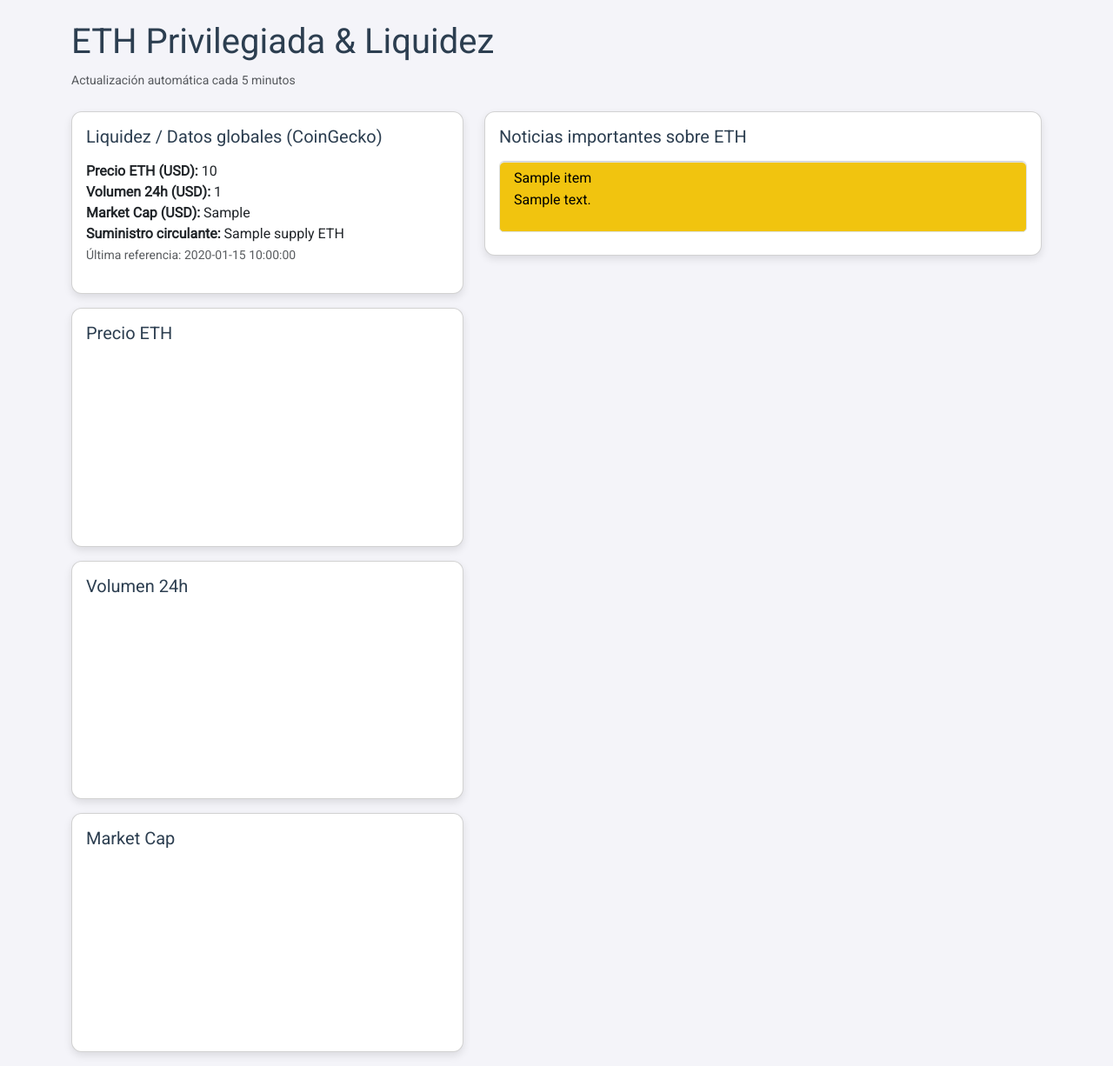
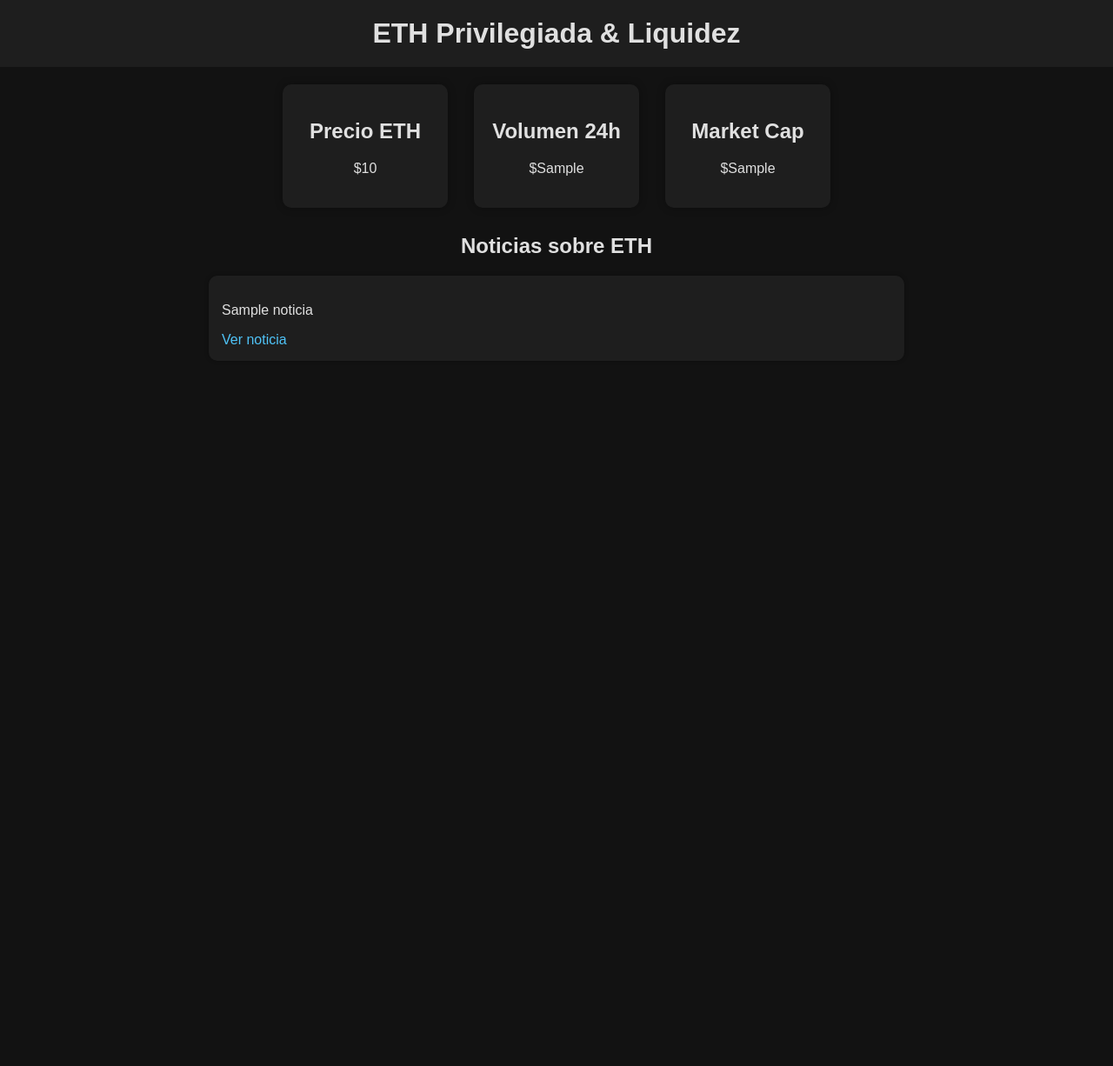
Before and after one commit to Josytoo95/ETH-, a Flask app: template templates/index.html in a window 1280 px wide. Shown: the whole page at 87% size. After the commit the page ends 396 px from the top, so only its background shows below. Run offline with Flask 3, Linux system fonts and the light colour scheme; the template is opened without the code that fills it: most values are stand-ins (such as "Sample title", 1, 10 or a date in 2020); a map, chart or similar area stays blank.

Commit message:
Descripción de lo que cambiaste

```diff
--- a/app.py
+++ b/app.py
@@ -4,27 +4,18 @@ import requests
 from flask import Flask, render_template
 from bs4 import BeautifulSoup
 from deep_translator import GoogleTranslator
-import os
 
 app = Flask(__name__)
 
-# --- Archivos locales ---
-HISTORIAL_FILE = "historial.json"
-NOTICIAS_FILE = "noticias.json"
+# --- Cachés en memoria ---
+cache_eth = {"data": None, "last_fetch": 0}
+cache_noticias = {"data": None, "last_fetch": 0}
 
-# --- Función para consultar CoinGecko con caché ---
+# --- Función para obtener datos de ETH ---
 def fetch_eth_data():
-    """Devuelve el precio, volumen y market cap de ETH usando caché de 1 min."""
-    if os.path.exists(HISTORIAL_FILE):
-        with open(HISTORIAL_FILE, "r", encoding="utf-8") as f:
-            historial = json.load(f)
-    else:
-        historial = {}
-
     ahora = time.time()
-    # Si el último fetch fue hace menos de 60s, devuelve cache
-    if "last_fetch" in historial and ahora - historial["last_fetch"] < 60:
-        return historial["data"]
+    if cache_eth["data"] and ahora - cache_eth["last_fetch"] < 60:
+        return cache_eth["data"]
 
     url = "https://api.coingecko.com/api/v3/coins/ethereum?localization=false&tickers=false"
     try:
@@ -36,40 +27,49 @@ def fetch_eth_data():
             "volumen_24h": data["market_data"]["total_volume"]["usd"],
             "market_cap": data["market_data"]["market_cap"]["usd"]
         }
-        # Guardar en cache
-        historial["last_fetch"] = ahora
-        historial["data"] = eth_info
-        with open(HISTORIAL_FILE, "w", encoding="utf-8") as f:
-            json.dump(historial, f, ensure_ascii=False, indent=2)
+        cache_eth["data"] = eth_info
+        cache_eth["last_fetch"] = ahora
         return eth_info
     except requests.exceptions.HTTPError as e:
         if resp.status_code == 429:
             print("Demasiadas solicitudes a CoinGecko, usando último valor guardado")
-            return historial.get("data", {"precio":0,"volumen_24h":0,"market_cap":0})
+            return cache_eth.get("data", {"precio": 0, "volumen_24h": 0, "market_cap": 0})
         else:
             raise e
+    except Exception as e:
+        print("Error al consultar CoinGecko:", e)
+        return {"precio": 0, "volumen_24h": 0, "market_cap": 0}
 
-# --- Función para obtener noticias ETH desde Coindesk ---
+# --- Función para obtener noticias ETH ---
 def fetch_coindesk_eth():
+    ahora = time.time()
+    if cache_noticias["data"] and ahora - cache_noticias["last_fetch"] < 300:  # 5 min
+        return cache_noticias["data"]
+
     url = "https://www.coindesk.com/arc/outboundfeeds/rss/?outputType=xml"
-    resp = requests.get(url)
-    soup = BeautifulSoup(resp.content, "html.parser")
-    items = soup.find_all("item")
-    noticias = []
+    try:
+        resp = requests.get(url)
+        soup = BeautifulSoup(resp.content, "html.parser")
+        items = soup.find_all("item")
+        noticias = []
 
-    for item in items:
-        title = item.title.text
-        link = item.link.text
-        if "ETH" in title or "Ethereum" in title:
-            # Traducir a español
-            title_es = GoogleTranslator(source='en', target='es').translate(title)
-            noticias.append({"titulo": title_es, "link": link})
+        for item in items:
+            title = item.title.text
+            link = item.link.text
+            if "ETH" in title or "Ethereum" in title:
+                try:
+                    title_es = GoogleTranslator(source='en', target='es').translate(title)
+                except Exception as e:
+                    print("Error al traducir:", e)
+                    title_es = title
+                noticias.append({"titulo": title_es, "link": link})
 
-    # Guardar noticias en archivo
-    with open(NOTICIAS_FILE, "w", encoding="utf-8") as f:
-        json.dump(noticias, f, ensure_ascii=False, indent=2)
-
-    return noticias
+        cache_noticias["data"] = noticias
+        cache_noticias["last_fetch"] = ahora
+        return noticias
+    except Exception as e:
+        print("Error al obtener noticias:", e)
+        return cache_noticias.get("data", [])
 
 # --- Ruta principal ---
 @app.route("/")
--- a/templates/index.html
+++ b/templates/index.html
@@ -1,122 +1,90 @@
-<!doctype html>
+<!DOCTYPE html>
 <html lang="es">
 <head>
-<meta charset="utf-8">
+    <meta charset="UTF-8">
     <title>ETH Privilegiada & Liquidez</title>
-<meta name="viewport" content="width=device-width, initial-scale=1">
-<link href="https://cdn.jsdelivr.net/npm/bootstrap@5.3.2/dist/css/bootstrap.min.css" rel="stylesheet">
-<link href="https://fonts.googleapis.com/css2?family=Roboto&display=swap" rel="stylesheet">
-<script src="https://cdn.jsdelivr.net/npm/chart.js"></script>
     <style>
-body { font-family: 'Roboto', sans-serif; background-color: #f4f4f9; }
-.card { background-color: #fff; border-radius: 12px; box-shadow: 0 4px 10px rgba(0,0,0,0.1); }
-h1, h5 { color: #2c3e50; }
-.list-group-item { border-radius: 8px; margin-bottom: 10px; }
-.bg-alta { background-color: #e74c3c; color: #fff; }
-.bg-positiva { background-color: #2ecc71; color: #fff; }
-.bg-neutral { background-color: #f1c40f; color: #000; }
+        body {
+            font-family: Arial, sans-serif;
+            background-color: #121212;
+            color: #e0e0e0;
+            margin: 0;
+            padding: 0;
+        }
+        header {
+            background-color: #1e1e1e;
+            padding: 20px;
+            text-align: center;
+        }
+        h1 {
+            margin: 0;
+        }
+        .container {
+            padding: 20px;
+        }
+        .datos {
+            display: flex;
+            gap: 30px;
+            justify-content: center;
+            margin-bottom: 30px;
+        }
+        .card {
+            background-color: #1e1e1e;
+            padding: 20px;
+            border-radius: 10px;
+            box-shadow: 0px 0px 10px #00000050;
+            min-width: 150px;
+            text-align: center;
+        }
+        .noticias {
+            max-width: 800px;
+            margin: auto;
+        }
+        .noticia {
+            background-color: #1e1e1e;
+            margin-bottom: 15px;
+            padding: 15px;
+            border-radius: 10px;
+            box-shadow: 0px 0px 5px #00000050;
+        }
+        .noticia a {
+            color: #4fc3f7;
+            text-decoration: none;
+        }
+        .noticia a:hover {
+            text-decoration: underline;
+        }
     </style>
 </head>
 <body>
-<div class="container mt-4">
-  <h1 class="mb-2">ETH Privilegiada & Liquidez</h1>
-  <p class="text-muted mb-4"><small>Actualización automática cada 5 minutos</small></p>
-
-  <div class="row">
-    <!-- Sección liquidez y gráficos -->
-    <div class="col-md-5">
-      <div class="card p-3 mb-3">
-        <h5>Liquidez / Datos globales (CoinGecko)</h5>
-        <ul class="list-unstyled mt-2">
-          <li><strong>Precio ETH (USD):</strong> <span id="price">{{ eth.price }}</span></li>
-          <li><strong>Volumen 24h (USD):</strong> <span id="volume">{{ eth.total_volume }}</span></li>
-          <li><strong>Market Cap (USD):</strong> <span id="marketcap">{{ eth.market_cap }}</span></li>
-          <li><strong>Suministro circulante:</strong> {{ eth.supply }} ETH</li>
-          <li><small class="text-muted">Última referencia: {{ eth.last_updated or "N/A" }}</small></li>
-        </ul>
+    <header>
+        <h1>ETH Privilegiada & Liquidez</h1>
+    </header>
+    <div class="container">
+        <div class="datos">
+            <div class="card">
+                <h2>Precio ETH</h2>
+                <p id="precio">${{ eth_data['precio'] }}</p>
             </div>
-
-      <div class="card p-3 mb-3">
-        <h5>Precio ETH</h5>
-        <canvas id="priceChart"></canvas>
+            <div class="card">
+                <h2>Volumen 24h</h2>
+                <p id="volumen">${{ eth_data['volumen_24h'] }}</p>
             </div>
-      <div class="card p-3 mb-3">
-        <h5>Volumen 24h</h5>
-        <canvas id="volumeChart"></canvas>
-      </div>
-      <div class="card p-3 mb-3">
-        <h5>Market Cap</h5>
-        <canvas id="marketCapChart"></canvas>
+            <div class="card">
+                <h2>Market Cap</h2>
+                <p id="marketcap">${{ eth_data['market_cap'] }}</p>
             </div>
         </div>
 
-    <!-- Noticias -->
-    <div class="col-md-7">
-      <div class="card p-3 mb-3">
-        <h5>Noticias importantes sobre ETH</h5>
-        <div class="list-group mt-2" id="news-container">
-          {% if news %}
-            {% for item in news %}
-              <div class="list-group-item {% if item.importance=='alta' %}bg-alta{% elif item.importance=='positiva' %}bg-positiva{% else %}bg-neutral{% endif %}">
-                <h6 class="mb-1">{{ item.title }}</h6>
-                <p>{{ item.content }}</p>
+        <h2 style="text-align:center;">Noticias sobre ETH</h2>
+        <div class="noticias" id="noticias">
+            {% for noticia in noticias %}
+            <div class="noticia">
+                <p>{{ noticia['titulo'] }}</p>
+                <a href="{{ noticia['link'] }}" target="_blank">Ver noticia</a>
             </div>
             {% endfor %}
-          {% else %}
-            <p class="text-muted">No hay noticias recientes sobre ETH en este momento.</p>
-          {% endif %}
         </div>
     </div>
-    </div>
-  </div>
-</div>
-
-<script>
-async function updateCharts() {
-    const res = await fetch("/api/historial");
-    const data = await res.json();
-
-    const ctxPrice = document.getElementById('priceChart').getContext('2d');
-    const ctxVol = document.getElementById('volumeChart').getContext('2d');
-    const ctxCap = document.getElementById('marketCapChart').getContext('2d');
-
-    if(window.priceChart) window.priceChart.destroy();
-    if(window.volumeChart) window.volumeChart.destroy();
-    if(window.marketCapChart) window.marketCapChart.destroy();
-
-    window.priceChart = new Chart(ctxPrice, {
-        type: 'line',
-        data: { labels: data.fechas, datasets: [{ label:'Precio ETH (USD)', data:data.precios, borderColor:'rgba(26,188,156,1)', backgroundColor:'rgba(26,188,156,0.2)', tension:0.3 }] }
-    });
-
-    window.volumeChart = new Chart(ctxVol, {
-        type: 'line',
-        data: { labels: data.fechas, datasets: [{ label:'Volumen 24h', data:data.volumen, borderColor:'rgba(241,196,15,1)', backgroundColor:'rgba(241,196,15,0.2)', tension:0.3 }] }
-    });
-
-    window.marketCapChart = new Chart(ctxCap, {
-        type: 'line',
-        data: { labels: data.fechas, datasets: [{ label:'Market Cap', data:data.market_cap, borderColor:'rgba(52,152,219,1)', backgroundColor:'rgba(52,152,219,0.2)', tension:0.3 }] }
-    });
-}
-
-// Cargar gráfico al iniciar
-updateCharts();
-
-// Actualizar cada 5 minutos
-setInterval(async ()=>{
-    await updateCharts();
-
-    const res = await fetch("/");
-    const html = await res.text();
-    const parser = new DOMParser();
-    const doc = parser.parseFromString(html, 'text/html');
-
-    document.getElementById('price').textContent = doc.getElementById('price').textContent;
-    document.getElementById('volume').textContent = doc.getElementById('volume').textContent;
-    document.getElementById('marketcap').textContent = doc.getElementById('marketcap').textContent;
-    document.getElementById('news-container').innerHTML = doc.getElementById('news-container').innerHTML;
-}, 300000);
-</script>
 </body>
 </html>
```
Lines whose indentation alone changed are shown as unchanged.
